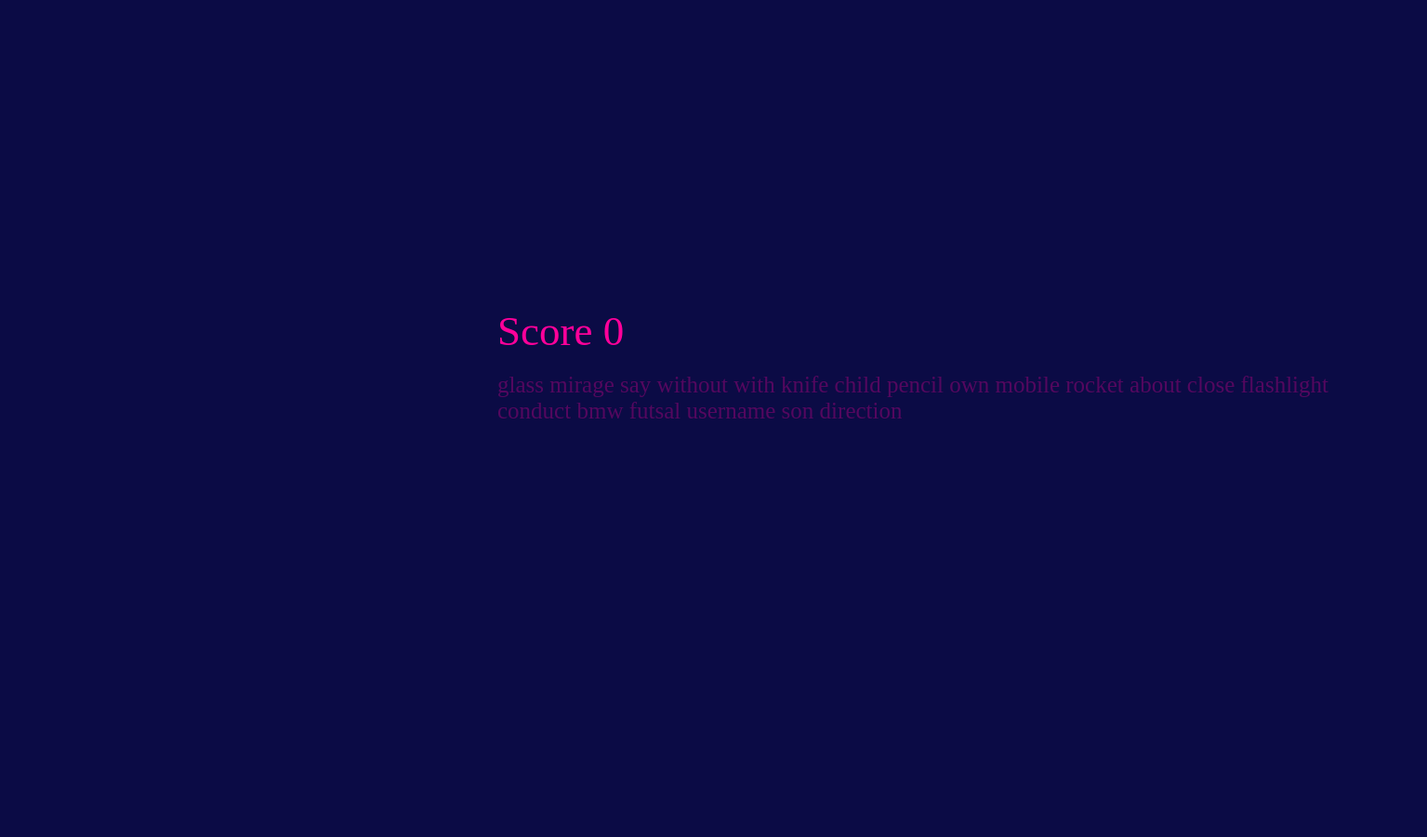
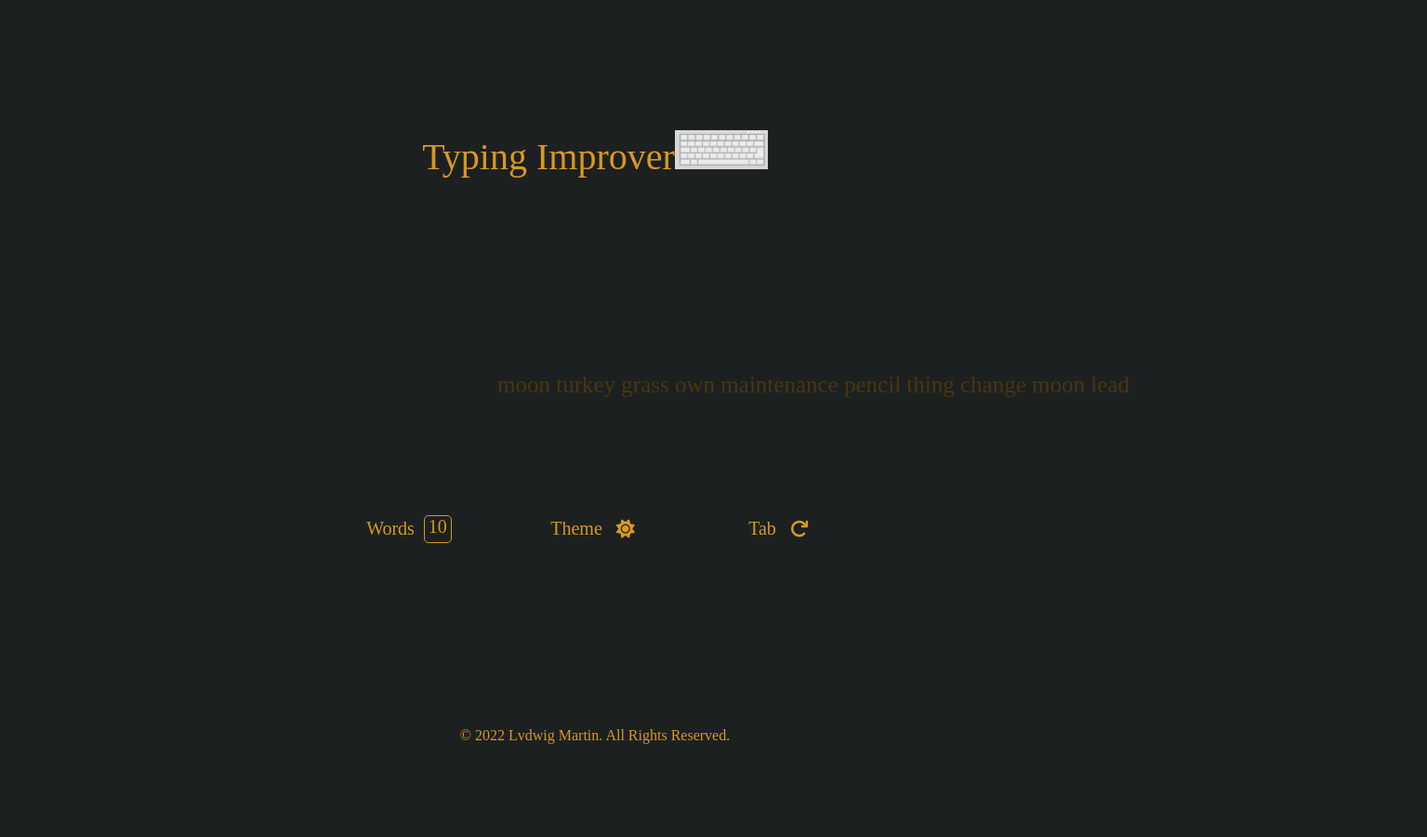
Before and after one commit to Lvdwig/TiTyping, a plain HTML site: page index.html in a window 1280 px wide. Shown: the whole page at 93% size, 1535 px wide, since content can reach past the window. Before the commit the page ends 800 px from the top, so only its background shows below. Drawn offline with Linux system fonts and the light colour scheme.

Commit message:
New version

```diff
--- a/css/styles.css
+++ b/css/styles.css
@@ -8,21 +8,19 @@ body {
   align-items: center;
   min-height: 100vh;
   margin: 0;
-    background-color: #0B0B45;
-    font-family: 'JetBrains Mono';
+  background-color: #1D2021;
+  font-family: 'JetBrainsMono NFM';
 }
 
-.container {
-    width: 900px;
-    max-width: 90%;
-    padding: 16px;
+img {
+  width: 100px;
 }
 
-#score {
+.title {
   position: absolute;
-    top: 330px; left: 535px;
-    font-size: 45px;
-    color: #FE019A;
+  top: 100px;
+  font-size: 2.5em;
+  color: #d79921;
 }
 
 .word {
@@ -33,41 +31,116 @@ body {
   position: absolute;
   top: 400px; left: 535px;
   font-size: 25px;
-    background-color: #0B0B45;
-    color: rgba(254, 1, 154, 0.3);
-    width: 900px;
-    height: 120px;
+  background-color: transparent;
+  color: rgba(84, 60, 13, 0.8);
+  width: 1000px;
+  height: 500px;
   border: none;
   resize: none;
   overflow: hidden;
-    font-family: 'JetBrains Mono';
+  font-family: 'JetBrainsMono NFM';
 }
 
-.inputWords {
+#inputW {
   position: absolute;
   top: 400px; left: 535px;
   background-color: transparent;
-    color: #FE019A;
+  color: #d79921;
   border: 0px none #211C2B;
   outline: none;
-    width: 900px;
-    height: 120px;
+  width: 1000px;
+  height: 500px;
   resize: none;
   font-size: 25px;
   overflow: hidden;
-    font-family: 'JetBrains Mono';
+  font-family: 'JetBrainsMono NFM';
 }
 
-.inputWords:focus {
-    border-color: #211C2B;
+#bottom-options {
+  color: #d79921;
+  font-size: 20px;
+  position: absolute;
+  bottom: 200px;
+  display: flex;
+  justify-content: center;
+  gap: 50px;
 }
 
-.correct {
-    font-size: 25px;
-    color: #00ff00;
+#amountWords {
+  display: flex;
+  justify-content: center;
+  align-items: center;
+  width: 150px;
 }
 
-.incorrect {
-  font-size: 25px;
-  color: #ff0000;
+#amountWordsV {
+  text-align: center;
+  background-color: transparent;
+  border: 1px solid #d79921;
+  border-radius: 5px;
+  width: 30px;
+  height: 30px;
+  margin-left: 10px;
 }
+
+#theme {
+  display: flex;
+  justify-content: center;
+  align-items: center;
+  width: 150px;
+}
+
+#theme i {
+  text-align: center;
+  width: 30px;
+  margin-left: 10px;
+}
+
+#tab {
+  display: flex;
+  justify-content: center;
+  align-items: center;
+  width: 150px;
+
+}
+
+#tab i {
+  text-align: center;
+  width: 30px;
+  margin-left: 10px;
+}
+
+.toggle-theme {
+  background-color: rgb(235, 219, 178);
+  color: #1D2021;
+}
+
+.toggle-theme #textToReply {
+  color: rgba(29, 32, 33, 0.6);
+}
+
+.toggle-theme #inputW {
+  color: #1D2021;
+}
+
+.toggle-theme #bottom-options {
+  color: #1D2021;
+}
+
+.toggle-theme #amountWordsV {
+  border: 1px solid #1D2021;
+}
+
+.toggle-theme .title {
+  color: #1D2021;
+}
+
+.toggle-theme #footer {
+  color: #1D2021;
+}
+
+#footer {
+    position: absolute;
+    bottom: 0;
+    color: #d79921;
+}
--- a/index.html
+++ b/index.html
@@ -1,17 +1,36 @@
 <!DOCTYPE html>
-<head>
+<html>
+<had>
     <meta charset="UTF-8">
     <meta http-equiv="X-UA-Compatible" content="IE=edge">
     <meta name="viewport" content="width=device-width, initial-scale=1.0">
+    <!--Font Awesome-->
+    <link rel="stylesheet" href="https://cdnjs.cloudflare.com/ajax/libs/font-awesome/4.7.0/css/font-awesome.min.css">
+    <script src="https://kit.fontawesome.com/cf865644dd.js" crossorigin="anonymous"></script>
     <link rel="stylesheet" href="css/styles.css">
     <script src="js/main.js" defer></script>
     <title>Typing Game</title>
-</head>
+</had>
 <body>
-    <div id="score">Score 0</div>
-    <div class="container">
-        <div id="textToReply"></div>
-        <div id="inputW" class="inputWords" spellcheck="false" autocomplete="off" contenteditable autofocus></div>
+  <p class="title">Typing Improver<img src="img/keyboard.png" alt=""</p>
+  <!----<div id="score">Score 0</div>-->
+  <div id="textToReply"></div>
+  <div id="inputW" spellcheck="false" autocomplete="off" contenteditable="true" autofocus></div>
+
+  <div id="bottom-options">
+    <div id="amountWords">
+      <p id="amountWordsT">Words</p>
+      <div id="amountWordsV" contenteditable>10</div>
     </div>
+    <div id="theme">
+      <p id="themeT">Theme</p>
+      <i id="toggleIcon" class="fa-solid fa-sun-o" onclick="toggleDarkMode(); changeIcon(this);"></i>
+    </div>
+    <div id="tab">
+      <p id="tabT">Tab</p>
+      <i class="fa-solid fa-rotate-right"></i>
+    </div>
+  </div>
+  <footer id="footer">© 2022 Lvdwig Martin. All Rights Reserved.</footer>
 </body>
 </html>
--- a/js/main.js
+++ b/js/main.js
@@ -13,25 +13,47 @@ var randomWords = ["hello", "how", "first", "second", "keyboard", "lvdwig", "fut
 "with", "without", "could", "year", "month", "day", " these", "those", "say", "public", "follow", "get", "leave", "however", "change", "ask", "during",
 "well", "course", "call", "write", "take", "very", "thing", "which", "child", "son", "daughter", "just", "do", "it", "still", "already", "yet",
 "increase", "possible", "impossible", "maybe", "probably", "give", "person", "come", "fact", "same", "show", "movie", "film", "old", "while"]
+
 var wordstoType = document.getElementById('textToReply')
 var wordsTyped = document.getElementById("inputW")
+var wordPicked = ""
 var counterChar = 0
 var counterScore = 0
 var totalChars = 0
 var mustEnter = true
+var seconds = 0
+var typedChars = 0
+let startTyping = true
+var descendents = ""
+var allWords = []
+var charTotype = ""
+var lastCharTyped = ""
+var scoreDiv = document.createElement("div")
+var dark = true
 
-// Declare the limit of the words that we want to type
-const limitWords = 20
+// Declare the limit of the words that we want to typed
 
+var limitWords = document.getElementById('amountWordsV').innerHTML
 // Get random words from the randomWords array
 function getRandomWords() {
 
- for (i = 1; i <= limitWords; i++) {
-    // Generate Random number
-    var random = Math.floor(Math.random() * randomWords.length)
-    // Pick a random word of the array
-    var wordPicked = randomWords[random]
-    if (i <= limitWords - 1){
+  console.log("the color of the background is: " + document.body.style.backgroundColor)
+
+  for (i = 1; i <= limitWords; i++) {
+
+    // we call the function to pick a Word
+    pickWords()
+
+    //console.log(wordPicked)
+    for (var cw = 0; cw < allWords.length; cw++) {
+      if (wordPicked == allWords[cw] ) {
+        wordPicked = ""
+        wordPicked = pickWords()
+      } else {
+        allWords.push(wordPicked)
+      }
+    }
+    if (i < limitWords){
       wordPicked += " "
     }
     totalChars += wordPicked.length
@@ -41,6 +63,7 @@ function getRandomWords() {
     word.classList.add("word")
     // We put the words inside of the the div
     wordstoType.appendChild(word)
+
     for (l = 0; l < wordPicked.length; l++) {
       // Create a element span to put the letters
       var letter = document.createElement("span")
@@ -48,24 +71,32 @@ function getRandomWords() {
       letter.classList.add("letter")
       // We put the letters inside the div of the words
       word.appendChild(letter)
-      // We put the value of the letter into the span
+       // We put the value of the letter into the span
       letter.innerHTML = wordPicked[l]
     }
   }
 }
 
+function pickWords() {
+  // Generate Random number
+  var random = Math.floor(Math.random() * randomWords.length)
+  // Pick a random word of the array
+  return wordPicked = randomWords[random]
+}
+
 // Declare variable to use in the future
-var lastCharTyped = ""
-var charTotype = ""
 
 wordsTyped.addEventListener('input', () => {
+
+  // we put the value to true
+  startTyping = true
   // Take the words that we typed
   var gettyped = wordsTyped.innerHTML
   // Take the last char we typed
-  var lastCharTyped = gettyped.charAt(gettyped.length -1)
+  lastCharTyped = gettyped.charAt(gettyped.length -1)
   // Take the char we have to type
   var ancestor = document.getElementById("textToReply")
-  var descendents = ancestor.getElementsByClassName("letter")
+  descendents = ancestor.getElementsByClassName("letter")
 
   if (mustEnter) {
     for (var i = 0; i < descendents.length; i++) {
@@ -84,50 +115,27 @@ wordsTyped.addEventListener('input', () => {
     //console.log("Last char typed " + lastCharTyped)
     counterChar ++
     counterScore ++
-    document.getElementById("score").innerHTML = "Score " + counterScore
+    //document.getElementById("score").innerHTML = "Score " + counterScore
     wordsTyped.innerText.charAt(wordsTyped.length -1)
   } else {
     //console.log("Incorrect " + charTotype.charAt(counterChar) + " And you typed " + lastCharTyped)
     counterScore --
-    document.getElementById("score").innerHTML = "Score " + counterScore
+    //document.getElementById("score").innerHTML = "Score " + counterScore
   }
+  console.log("Char to type is: " + charTotype[counterChar])
+  results()
+})
 
-  newWords()
-  //console.log("Your Score is: " + counterScore)
-  //console.log("Char position is:  " + counterChar)
-  console.log("Char to type is: " + charTotype[counterChar])
-
-});
-
-async function newWords() {
-
-  //await delay(5);
-  if (counterChar == totalChars) {
-    wordsTyped.innerHTML = " "
-    wordstoType.innerHTML = " "
-    lastCharTyped
-    charTotype = ""
-    counterChar = 0
-    counterScore = 0
-    getRandomWords()
-    console.log(wordstoType.innerText)
-    document.getElementById("score").innerHTML = "Score 0"
-    mustEnter = true
-  }
-}
 
 // When Tab is pressed, it empty the content
 wordsTyped.addEventListener("keydown", function(event) {
-  if (event.code === 'Tab') {
-    wordsTyped.innerHTML = ''
-    wordstoType.innerHTML = ''
-    lastCharTyped.innerHTML = ''
+  if (event.which === 9) {
     event.preventDefault()
+    counterChar = 0
+    counterScore = 0
+    wordstoType = ""
+    wordsTyped = ""
     getRandomWords()
-    counterScore = 0
-    console.log(counterScore)
-    counterChar = 0
-    document.getElementById("score").innerHTML = "Score 0"
   }
 });
 
@@ -141,4 +149,53 @@ wordsTyped.addEventListener(("keydown"), function(event) {
   }
 });
 
+var switchTheme = document.getElementById('toggleIcon')
+switchTheme.addEventListener("click", function handleClick() {
+  dark = !dark
+  console.log(dark)
+})
+
+// Function to show the results
+function results() {
+
+  var wordConverted = wordsTyped.innerText
+  var lastWordTyped = wordConverted.slice(wordConverted.lastIndexOf(" ") + 1);
+  var lastWordtoType = wordPicked.slice(wordPicked.lastIndexOf(" ") + 1)
+  if (lastWordTyped == lastWordtoType) {
+    // We disable the div to don't allow to continue typing
+    wordsTyped.remove()
+    wordstoType.remove()
+    if (dark) {
+      darkMode()
+    } else {
+      lightMode()
+    }
+    scoreDiv.innerHTML = "The score that you got was: " + counterScore + " / " + totalChars
+    scoreDiv.style.fontSize = "2em"
+    scoreDiv.style.position = "relative"
+    scoreDiv.style.textAlign = "center"
+    console.log(scoreDiv.innerText)
+    document.body.appendChild(scoreDiv)
+  }
+  console.log(totalChars)
+}
+
+// Toggle light / dark mode
+function toggleDarkMode() {
+  var elementA = document.body
+  elementA.classList.toggle("toggle-theme")
+}
+
+function darkMode() {
+  scoreDiv.style.color = "#d79921"
+}
+
+function lightMode() {
+  scoreDiv.style.color = "#1D2021"
+}
+
+function changeIcon(icon) {
+  icon.classList.toggle('fa-moon')
+}
+
 getRandomWords()
```
Also changed, not shown: img/keyboard.png (added). Lines whose indentation alone changed are shown as unchanged.
